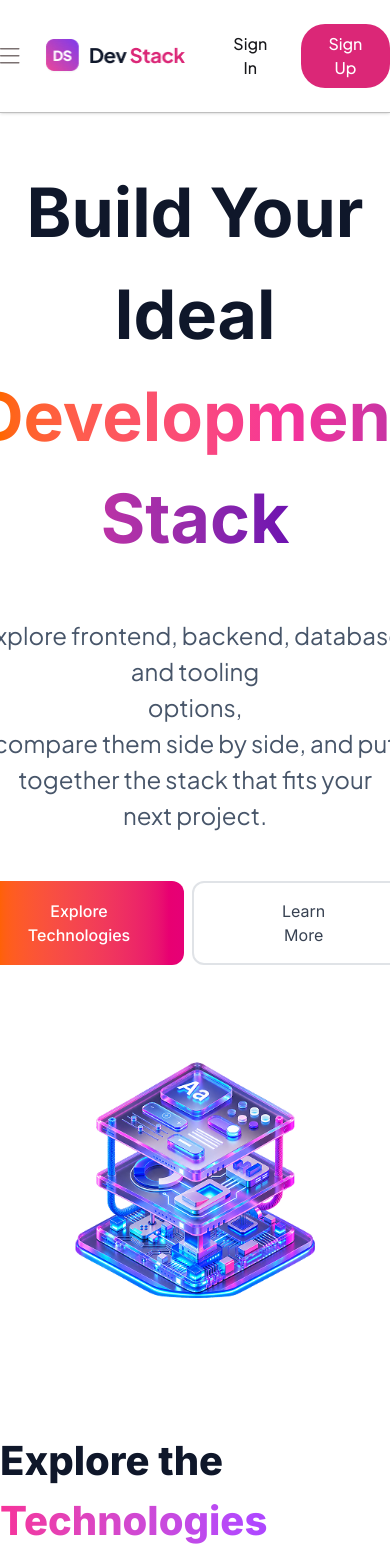
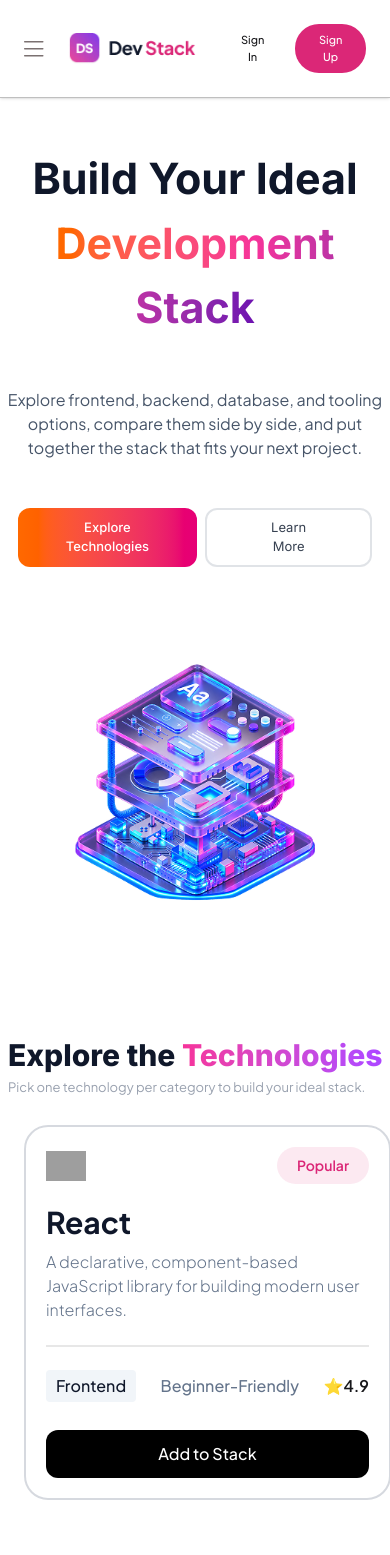
Before and after one commit to devSSayed/A05-B14-Project, a React (Vite) app: page / in a window 390 px wide. Shown: the top 1555 px of the page. Built offline with nearby package versions, Linux system fonts and the light colour scheme; grey boxes are pictures that could not be loaded.

Commit message:
fixed some bugs that got created while making responsive

```diff
--- a/src/Components/Footer.tsx
+++ b/src/Components/Footer.tsx
@@ -3,7 +3,7 @@ import FooterLogo from '../assets/text-logo.png'
 const Footer = () => {
     return (
         <div className='mt-50 border-t-2 border-[#F1F5F9]'>
-            <div className='container mx-auto mt-30 xl:pr-48 flex justify-center xl:justify-between items-center gap-36'>
+            <div className='container mx-auto mt-20 xl:mt-30 xl:pr-48 flex justify-center xl:justify-between items-center gap-36'>
                 <div className='flex flex-col items-center gap-4'>
                     <div className='flex flex-col justify-between items-center xl:items-start'>
                         <img className='w-36' src={FooterLogo} alt="MainLogo" />
@@ -55,12 +55,12 @@ const Footer = () => {
 
             <div className='container mx-auto mt-16 mb-8'>
                 <div className="divider"></div>
-                <div className='flex justify-between items-center sm:px-5 '>
-                    <p className='font-jakarta text-[#94A3B8] text-[14px] xl:text-[15px]'>© 2026 Dev Stack. All rights reserved.</p>
+                <div className='flex justify-between items-center px-6 xl:px-0 '>
+                    <p className='font-jakarta text-[#94A3B8] text-[12px] xl:text-[15px]'>© 2026 Dev Stack. All rights reserved.</p>
 
                     <ul className='flex items-center gap-4'>
-                        <li className='font-jakarta text-[14px] xl:text-[1rem] text-[#94A3B8] hover:text-blue-500 hover:underline cursor-pointer'>Privacy</li>
-                        <li className='font-jakarta text-[14px] xl:text-[1rem] text-[#94A3B8] hover:text-blue-500 hover:underline cursor-pointer'>Terms</li>
+                        <li className='font-jakarta text-[12px] xl:text-[1rem] text-[#94A3B8] hover:text-blue-500 hover:underline cursor-pointer'>Privacy</li>
+                        <li className='font-jakarta text-[12px] xl:text-[1rem] text-[#94A3B8] hover:text-blue-500 hover:underline cursor-pointer'>Terms</li>
                     </ul>
                 </div>
             </div>
--- a/src/Components/HeroSec.tsx
+++ b/src/Components/HeroSec.tsx
@@ -5,14 +5,14 @@ const HeroSec = () => {
         <section className='mt-12'>
             <div className='container mx-auto xl:flex xl:flex-row xl:justify-between items-center gap-5 flex flex-col md:flex-col justify-between'>
                 <div className='flex flex-col justify-between gap-12'>
-                    <h2 className='font-inter text-[68px] text-center xl:text-start md:text-center xl:text-7xl font-bold text-[#0F172A]'>Build Your Ideal <br /> <span className='bg-linear-to-r from-orange-500 via-pink-500 to-purple-800 bg-clip-text text-transparent'>Development Stack</span></h2>
-                    <p className='text-center xl:text-start md:text-center font-jakarta text-[1.5rem] md:text-[1.5rem] xl:text-[1.7rem] text-[#475569]'>Explore frontend, backend, database, and tooling <br className='md:hidden xl:hidden'/> options, <br className='sm:hidden ' />
-                        compare them side by side, and put together the stack that fits your <br className='sm:hidden' />
+                    <h2 className='font-inter text-[43px] md:text-6xl xl:text-7xl text-center xl:text-start md:text-center font-bold text-[#0F172A]'>Build Your Ideal <br /> <span className='bg-linear-to-r from-orange-500 via-pink-500 to-purple-800 bg-clip-text text-transparent'>Development Stack</span></h2>
+                    <p className='text-center xl:text-start md:text-center font-jakarta text-[1rem] md:text-[1.5rem] xl:text-[1.7rem] text-[#475569]'>Explore frontend, backend, database, and tooling <br className='md:hidden xl:hidden'/> options, <br className='hidden md:block xl:block ' />
+                        compare them side by side, and put together the stack that fits your <br className='hidden md:block xl:block' />
                         next project.</p>
 
-                    <div className='flex gap-2 justify-center xl:justify-start'>
-                        <button className="py-4 px-12 xl:py-3 xl:px-2.5 rounded-xl font-inter font-medium text-white cursor-pointer bg-linear-to-r from-orange-500 to-pink-600">Explore Technologies</button>
-                        <button className="py-4 px-20 xl:py-3 xl:px-12 rounded-xl font-inter cursor-pointer text-[#374151] border-2 border-gray-400/30 hover:bg-gray-400/30 active:bg-gray-400/70">Learn More</button>
+                    <div className='flex gap-2 justify-center xl:justify-start mx-5 md:mx-0 xl:mx-0'>
+                        <button className="py-2 px-12 xl:py-3 xl:px-2.5 rounded-xl font-inter text-[13px] md:text-[1rem] xl:text-[1rem] font-medium text-white cursor-pointer bg-linear-to-r from-orange-500 to-pink-600">Explore Technologies</button>
+                        <button className="py-2 px-16 xl:py-3 xl:px-12 rounded-xl font-inter text-[13px] md:text-[1rem] xl:text-[1rem] cursor-pointer text-[#374151] border-2 border-gray-400/30 hover:bg-gray-400/30 active:bg-gray-400/70">Learn More</button>
                     </div>
                 </div>
 
--- a/src/Components/Technologies/Technologies.tsx
+++ b/src/Components/Technologies/Technologies.tsx
@@ -23,10 +23,10 @@ const Technologies = ({ TechnologyPromise }: iTechnologyProps) => {
 
     return (
 
-        <div className="mt-14">
-            <div className="container mx-auto">
-                <h2 className="font-inter text-[#0F172A] text-[40px] font-extrabold">Explore the <span className="bg-linear-to-r from-pink-500 to-purple-500 bg-clip-text text-transparent">Technologies</span></h2>
-                <p className="font-jakarta text-[1.1rem] text-gray-400">Pick one technology per category to build your ideal stack.</p>
+        <div className="container mx-auto mt-14">
+            <div className=" ml-2 md:ml-0 xl:ml-0">
+                <h2 className="whitespace-nowrap font-inter text-[#0F172A] text-[30px] md:text-[40px] xl:text-[40px] font-extrabold">Explore the <span className="bg-linear-to-r from-pink-500 to-purple-500 bg-clip-text text-transparent">Technologies</span></h2>
+                <p className="font-jakarta text-[13px] md:text-[1.1rem] xl:text-[1.1rem] text-gray-400">Pick one technology per category to build your ideal stack.</p>
             </div>
 
 
--- a/src/Components/Technologies/TechnologyCards.tsx
+++ b/src/Components/Technologies/TechnologyCards.tsx
@@ -39,8 +39,8 @@ const TechnologyCards = ({ Technologys, selectedToStack, setSelectedToStack, }:
     }
 
     return (
-        <div className="container mt-7 mx-auto flex  gap-9">
-            <div className="hover-3d cursor-default" key={Technologys.key}>
+        <div className="container mt-7 mx-auto flex gap-9">
+            <div className="hover-3d cursor-default mx-6 md:mx-0 xl:mx-0" key={Technologys.key}>
                 <div className={`${isMarked ? "border-2 border-[#DB2777]/50 min-h-44 rounded-3xl p-5 flex flex-col " : "border-2 border-gray-400/40 min-h-44 rounded-3xl p-5 flex flex-col "} ${selectedToStack.length === 0 ? "border-2 border-gray-400/40 min-h-44 rounded-3xl p-5 flex flex-col" : ""}`}>
                     <div className="flex justify-between items-center">
                         <img className="w-10" src={Technologys.icon} alt="icon" />
--- a/src/Components/Technologies/TechnologyStack.tsx
+++ b/src/Components/Technologies/TechnologyStack.tsx
@@ -21,7 +21,7 @@ const TechnologyStack = ({ selectedToStack, setSelectedToStack, handleRemoveStac
     }
 
     return (
-        <div className=" flex flex-col gap-3.5 border-gray-400/40 min-h-32 rounded-3xl h-fit w-full shrink-0 mt-7 border-2 p-5">
+        <div className=" flex flex-col gap-3.5 border-gray-400/40 min-h-32 rounded-3xl h-fit  shrink-0 mt-7 border-2 p-5 mx-3 md:mx-0 xl:mx-0">
             <div>
                 <h2 className="text-[#0F172A] font-jakarta font-bold text-2xl mb-1.5">Your Stack</h2>
                 <p className="font-jakarta font-light text-[#64748B]">{selectedToStack.length === 0 ? "No technologies selected yet." : `${selectedToStack.length} Technology Selected`}</p>
--- a/src/Components/navBar.tsx
+++ b/src/Components/navBar.tsx
@@ -4,9 +4,9 @@ import hamIcon from '../assets/hamburger.png'
 const navBar = () => {
     return (
         <nav className="border-b border-black/25 sticky top-0 z-50 bg-white/50 backdrop-blur-md shadow-sm">
-            <div className="flex justify-between items-center gap-6 py-6 sm:px-5 container mx-auto">
+            <div className="flex justify-between items-center gap-6 py-6 px-6 xl:px-6 container mx-auto">
                 <img className='md:hidden' src={hamIcon} alt="" />
-                <img className='w-36' src={MainLogo} alt="Main Logo" />
+                <img className=' w-32 md:w-36 xl:w-36' src={MainLogo} alt="Main Logo" />
 
                 <ul className="hidden md:flex justify-between items-center gap-2.5 ">
                     <li className='font-jakarta text-[#DB2777] font-medium cursor-pointer'>Home</li>
@@ -17,8 +17,8 @@ const navBar = () => {
                 </ul>
 
                 <div className='flex gap-2.5'>
-                    <button className="font-jakarta font-medium cursor-pointer hover:bg-gray-500  active:bg-black hover:text-white p-4 py-2 rounded-3xl">Sign In</button>
-                    <button className="font-jakarta font-medium cursor-pointer bg-[#DB2777] hover:bg-pink-400 active:bg-pink-600 text-white p-4 py-2 rounded-3xl">Sign Up</button>
+                    <button className="md:whitespace-nowrap font-jakarta text-[11px] md:text-[1rem] xl:text-[1rem] font-medium cursor-pointer hover:bg-gray-500  active:bg-black hover:text-white p-4 py-2 rounded-3xl">Sign In</button>
+                    <button className="md:whitespace-nowrap font-jakarta text-[11px] md:text-[1rem] xl:text-[1rem] font-medium cursor-pointer bg-[#DB2777] hover:bg-pink-400 active:bg-pink-600 text-white p-4 py-2 rounded-3xl">Sign Up</button>
                 </div>
             </div>
         </nav>
```
